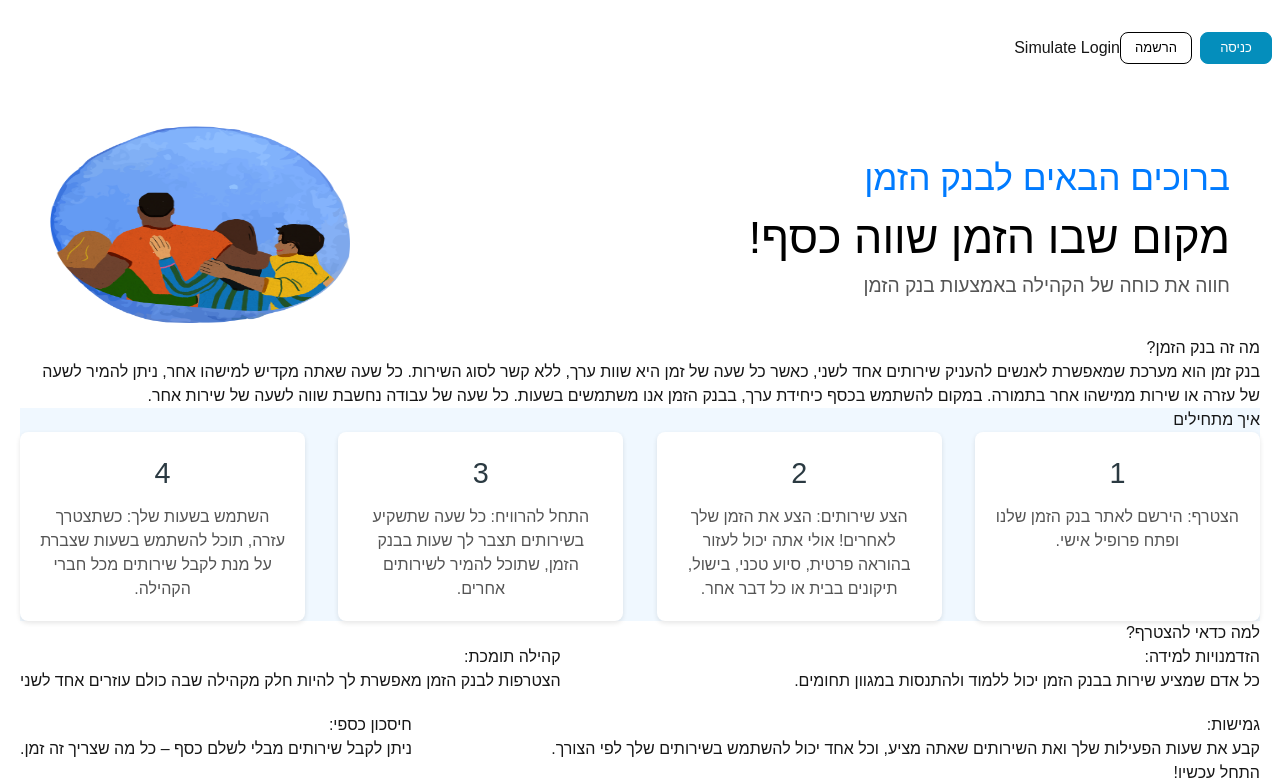
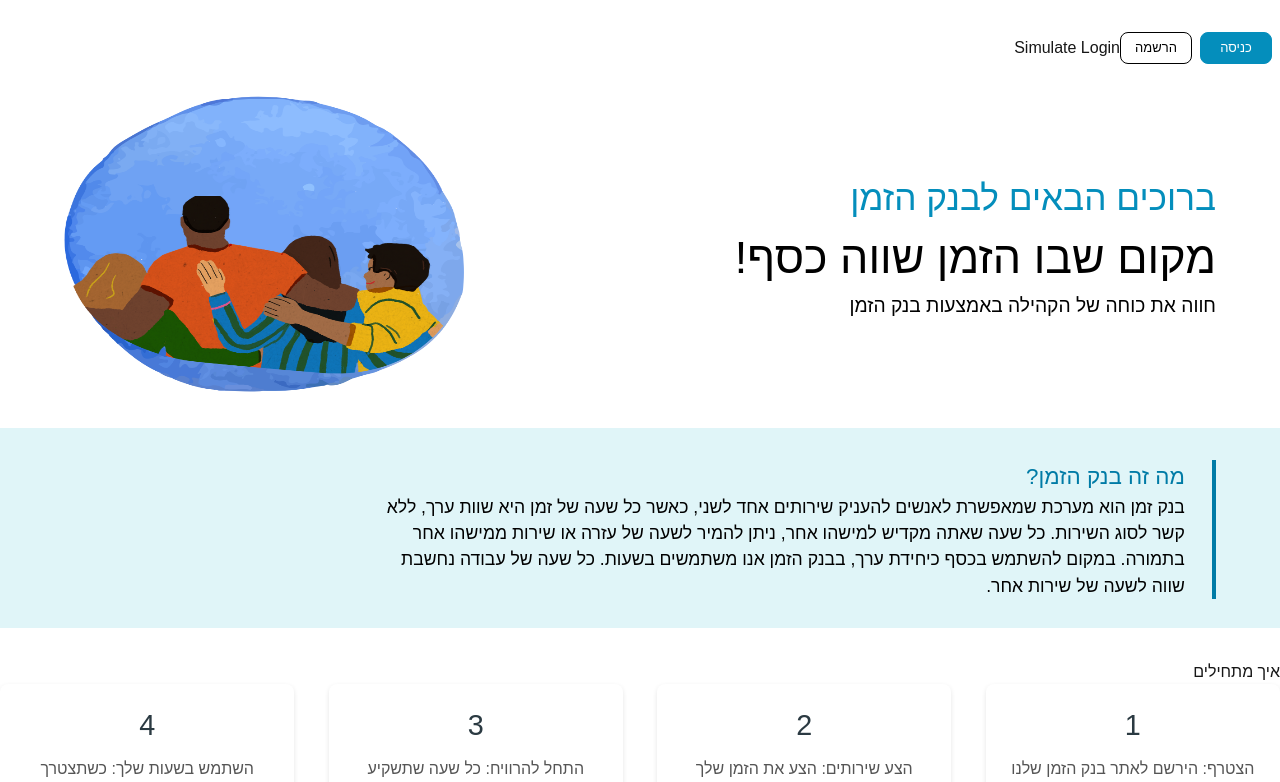
Before and after one commit to ahuva12/Time-Bank, a Next.js app: page /home in a window 1280 px wide. Shown: the top 782 px of the page. Built offline with nearby package versions, Linux system fonts and the light colour scheme.

Commit message:
fix home page style

```diff
--- a/src/app/home/home.module.css
+++ b/src/app/home/home.module.css
@@ -1,140 +1,15 @@
-/* home.module.css
 
-.container {
-  width: 100%;
-  padding: 20px;
-  box-sizing: border-box;
-  font-family: Arial, sans-serif;
-}
-
-.header {
-  text-align: center;
-  margin-bottom: 40px;
-}
-
-.header h1 {
-  font-size: 2.5rem;
-  color: #2b3a42;
-}
-
-.header h2 {
-  font-size: 1.8rem;
-  color: #007bff;
-  margin-top: 10px;
-}
-
-.header p {
-  font-size: 1rem;
-  color: #555;
-  margin-top: 10px;
-}
-
-.image {
-  display: block;
-  margin: 20px auto;
-}
-
-.section {
-  margin-bottom: 50px;
-}
-
-.section h2 {
-  font-size: 2rem;
-  color: #2b3a42;
-  text-align: center;
-  margin-bottom: 20px;
-}
-
-.section p {
-  font-size: 1.2rem;
-  color: #555;
-  line-height: 1.6;
-  text-align: center;
-}
-
-.steps {
-  display: flex;
-  justify-content: space-around;
-  flex-wrap: wrap;
-  gap: 30px;
-}
-
-.step {
-  text-align: center;
-  width: 250px;
-  padding: 20px;
-  border: 1px solid #007bff;
-  border-radius: 10px;
-  box-shadow: 0 4px 8px rgba(0, 0, 0, 0.1);
-}
-
-.step h3 {
-  font-size: 2rem;
-  color: #007bff;
-  margin-bottom: 10px;
-}
-
-.step p {
-  font-size: 1.1rem;
-  color: #555;
-}
-
-.benefits {
-  display: flex;
-  justify-content: space-between;
-  flex-wrap: wrap;
-  gap: 30px;
-  text-align: center;
-}
-
-.benefits div {
-  flex: 1 1 22%;
-  padding: 20px;
-  border: 1px solid #007bff;
-  border-radius: 10px;
-  box-shadow: 0 4px 8px rgba(0, 0, 0, 0.1);
-}
-
-.benefits h3 {
-  font-size: 1.5rem;
-  color: #007bff;
-  margin-bottom: 10px;
-}
-
-.benefits p {
-  font-size: 1rem;
-  color: #555;
-}
-
-.startNow {
-  text-align: center;
-  background-color: #007bff;
-  padding: 30px;
-  color: white;
-  border-radius: 10px;
-}
-
-.startNow h2 {
-  font-size: 2rem;
-}
-
-.startNow p {
-  font-size: 1.2rem;
-  margin-top: 20px;
-} */
 /* כלליים */
 .body {
   font-family: Arial, sans-serif;
-  margin: 0;
-  padding: 0;
+  margin-left: 4rem;
+  margin-right: 4rem;
   background-color: #f4f4f9; /* צבע רקע כללי */
 }
 
 /* container for the main page */
 .container {
   width: 100%;
-  margin: 0 auto;
-  padding: 20px;
   box-sizing: border-box;
 }
 
@@ -143,15 +18,16 @@
   display: flex; /* סידור האלמנטים במאוזן */
   align-items: center; /* ממקם את התמונה והכיתוב במרכז אנכי */
   justify-content: space-between; /* רווח בין התמונה לכיתוב */
-  padding: 10px;
+  /* padding: 10px; */
 }
 
 /* סגנון התמונה */
 .image {
-  width: 300px; /* גודל התמונה */
-  height: 200px; /* גובה התמונה */
+  width: 400px; /* גודל התמונה */
+  height: 300px; /* גובה התמונה */
   /* object-fit: cover;  */
-  margin-left: 20px; /* רווח מהקצה השמאלי */
+  margin-left: 4rem;
+  padding: 0;
 }
 
 /* סגנון הכיתובים בצד ימין */
@@ -160,14 +36,15 @@
   flex-direction: column; /* ממקם את האלמנטים בצורה אנכית (אחד מתחת לשני) */
   justify-content: center; /* ממקם את התוכן במרכז אנכי */
   align-items: flex-start; /* הכיתוב יהיה בצד שמאל */
-  margin-right: 20px; /* רווח מהקצה הימני */
+  margin-right: 4rem; /* רווח מהקצה הימני */
 }
 
 /* סגנון כותרת ראשית */
 .header h1 {
   font-size: 2.2rem; /* גודל טקסט של כותרת ראשית */
-  color: #007BFF; /* צבע כחול */
+  color: #048EBC; /* צבע כחול */
   margin: 0; /* מסיר רווחים סביב הכותרת */
+  padding: 0;
 }
 
 /* סגנון כותרת משנה */
@@ -175,20 +52,43 @@
   font-size: 2.8rem; /* גודל טקסט של כותרת משנה (גדול יותר מ-h1) */
   color: #000000; /* צבע שחור */
   margin: 0; /* רווחים למעלה ולמטה */
+  padding: 0;
 }
 
 /* סגנון הפסקה */
 .header p {
   font-size: 1.2rem; /* גודל טקסט קטן יותר מ-h1 ו-h2 */
-  color: #555; /* צבע טקסט אפור כהה */
+  color: #000000; /* צבע טקסט אפור כהה */
   margin: 0;
 }
 
 
 
 /* What is Time Bank? */
-.section:nth-of-type(2) {
-  background-color: #f0f8ff; /* light blue background for this section */
+.sectionExplation {
+  background-color: #E0F5F8; /* light blue background for this section */
+  padding: 2rem;
+  margin-top: 2rem;
+  margin-bottom: 2rem;
+  height: 200px;
+
+}
+
+.sectionExplation div{
+  margin-right: 2rem;
+  border-right: 4px solid #007BA6;
+  padding-right: 1.7rem;
+}
+
+.sectionExplation h2 {
+  font-size: 1.4rem; /* larger font size for this heading */
+  color: #007BA6; /* black text color */
+}
+
+.sectionExplation p {
+  font-size: 1.1rem; /* smaller font size for this paragraph */
+  color: #000000;
+  width: 70%;
 }
 
 /* Why Join? */
--- a/src/app/home/page.tsx
+++ b/src/app/home/page.tsx
@@ -17,15 +17,17 @@ export default function Home() {
           className={styles.image}
         />
       </header>
-      <section className={styles.section}>
-        <h2>מה זה בנק הזמן?</h2>
-        <p>
-          בנק זמן הוא מערכת שמאפשרת לאנשים להעניק שירותים אחד לשני, כאשר כל שעה
-          של זמן היא שוות ערך, ללא קשר לסוג השירות. כל שעה שאתה מקדיש למישהו
-          אחר, ניתן להמיר לשעה של עזרה או שירות ממישהו אחר בתמורה. במקום להשתמש
-          בכסף כיחידת ערך, בבנק הזמן אנו משתמשים בשעות. כל שעה של עבודה נחשבת
-          שווה לשעה של שירות אחר.
-        </p>
+      <section className={styles.sectionExplation}>
+        <div>
+          <h2>מה זה בנק הזמן?</h2>
+          <p>
+            בנק זמן הוא מערכת שמאפשרת לאנשים להעניק שירותים אחד לשני, כאשר כל
+            שעה של זמן היא שוות ערך, ללא קשר לסוג השירות. כל שעה שאתה מקדיש
+            למישהו אחר, ניתן להמיר לשעה של עזרה או שירות ממישהו אחר בתמורה.
+            במקום להשתמש בכסף כיחידת ערך, בבנק הזמן אנו משתמשים בשעות. כל שעה של
+            עבודה נחשבת שווה לשעה של שירות אחר.
+          </p>
+        </div>
       </section>
 
       <section className={styles.section}>
```
